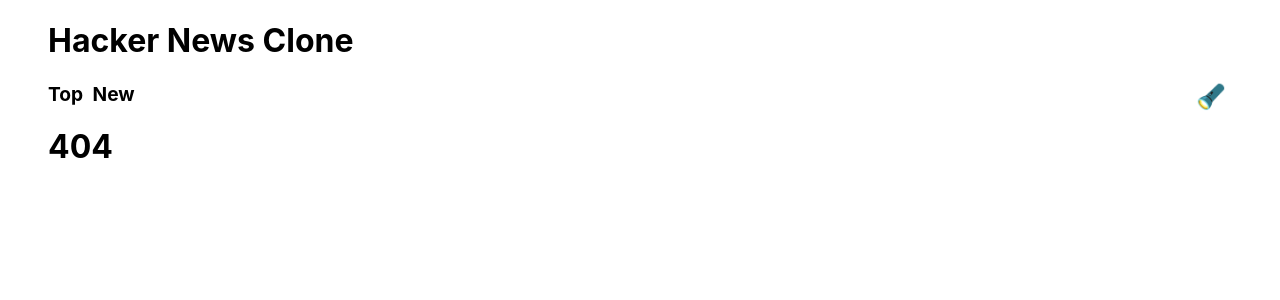
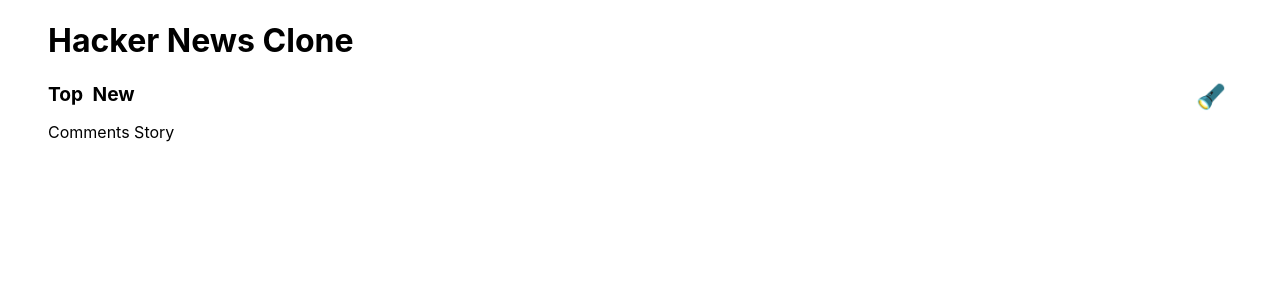
Before and after one commit to chadhs/hacker-news-clone, a React (Create React App) app: page /post in a window 1280 px wide. Before the commit this address had no page. Shown: the top 300 px of the page. Built offline with nearby package versions, Linux system fonts and the light colour scheme.

Commit message:
wire up comments page to parse query string

```diff
--- a/package.json
+++ b/package.json
@@ -15,6 +15,7 @@
     "husky": "^4.2.5",
     "lint-staged": "^10.1.7",
     "prettier": "^2.0.5",
+    "query-string": "^6.12.1",
     "react": "^16.13.1",
     "react-dom": "^16.13.1",
     "react-router-dom": "^5.2.0",
--- a/src/components/App.tsx
+++ b/src/components/App.tsx
@@ -1,6 +1,7 @@
 import React from 'react';
 import { BrowserRouter as Router, Route, Switch } from 'react-router-dom';
 import { Stories } from './Stories';
+import { Comments } from './Comments';
 import { ThemeContext } from '../contexts/theme';
 import { Nav } from './Nav';
 
@@ -34,6 +35,7 @@
                 path="/new"
                 render={() => <Stories storyType="new" storyCount={20} />}
               />
+              <Route path="/post" component={Comments} />
               <Route render={() => <h1>404</h1>} />
             </Switch>
           </div>
--- /dev/null
+++ b/src/components/Comments.tsx
@@ -0,0 +1,8 @@
+import React from 'react';
+import { ThemeContext } from '../contexts/theme';
+import queryString from 'query-string';
+
+export const Comments = ({ location }) => {
+  const { id: postId } = queryString.parse(location.search);
+  return <div>Comments Story {postId}</div>;
+};
--- a/src/components/Stories.tsx
+++ b/src/components/Stories.tsx
@@ -34,7 +34,7 @@
                   {story.by}
                 </a>{' '}
                 on {new Date(story.time * 1000).toLocaleString('en-US')} with{' '}
-                <a href="/" className={`${theme}`}>
+                <a href={`/post?id=${story.id}`} className={`${theme}`}>
                   {story?.kids?.length || 0}
                 </a>{' '}
                 comments
```
Also changed, not shown: 1 other file (tests, documents, lock files or other folders).
